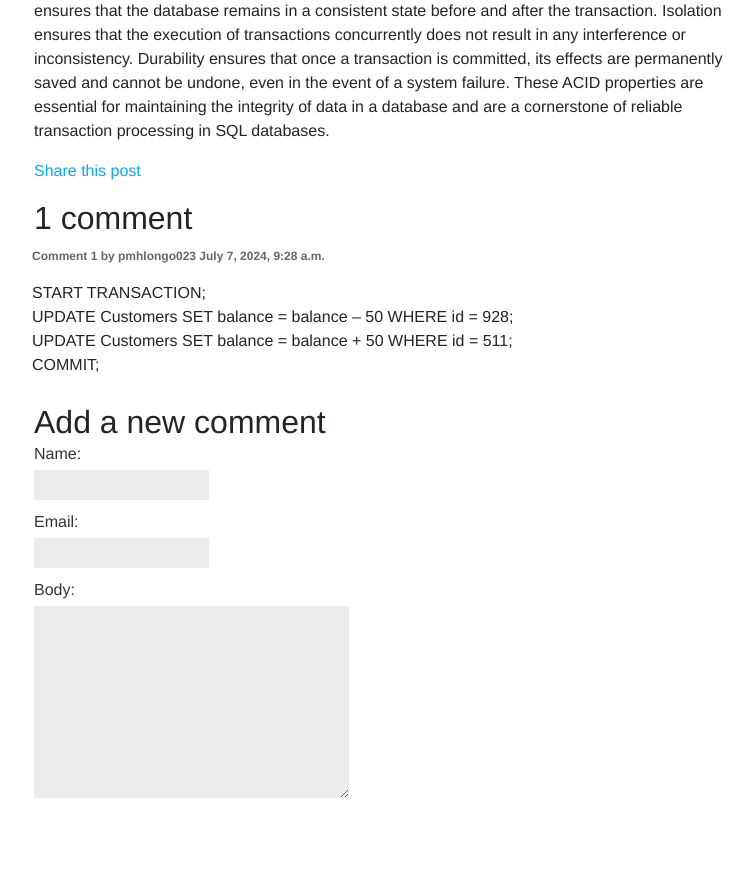
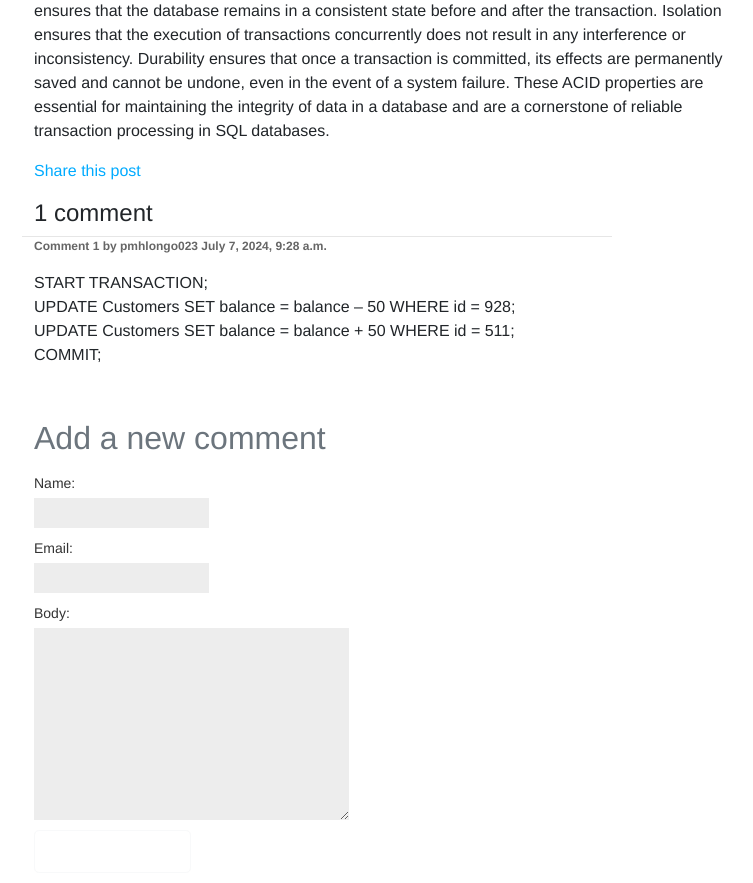
Before and after one commit to PhilaniMhlongo/Django-Blog, a Django app: a page that uses mysite/blog/templates/blog/post/details.html in a window 1280 px wide. Shown: the part 187-1070 px from the top of the page, without its empty margins (8-761 px from the left). Before the commit the page ends 985 px from the top, so only its background shows below. Run offline with Django 4.2, Linux system fonts and the light colour scheme; data comes from the database, SQL or seed files in the repository.

Commit message:
Presentation ready

```diff
--- a/mysite/blog/static/css/blog.css
+++ b/mysite/blog/static/css/blog.css
@@ -116,13 +116,18 @@
 }
 
 /* comments */
-.comment {
-    padding:10px;
+
+.container .row .comment {
+  border-top: 1px solid #e6e6e6;
+  margin-right: 1rem;
+  padding-bottom: 0.125rem;
+  width: 80%;
 }
-.comment:nth-child(even) {
+.container .row .comment:nth-child(even) {
+    margin-right: auto;
     background:#efefef;
 }
-.comment .info {
+.container .row .comment .info {
     font-weight:bold;
     font-size:12px;
     color:#666;
--- a/mysite/blog/templates/blog/post/details.html
+++ b/mysite/blog/templates/blog/post/details.html
@@ -17,9 +17,9 @@
     </a>
   </p>
   {% with comments.count as total_comments %}
-    <h2>
+    <h4>
         {{ total_comments }} comment{{ total_comments|pluralize }}
-    </h2>
+    </h4>
   {% endwith %}
   {% for comment in comments %}
   <div class="comment">
@@ -27,6 +27,7 @@
       Comment {{ forloop.counter }} by {{ comment.name }}
       {{ comment.created }}
     </p>
+
     {{ comment.body|linebreaks }}
   </div>
 {% empty %}
--- a/mysite/blog/templates/blog/post/includes/comment_form.html
+++ b/mysite/blog/templates/blog/post/includes/comment_form.html
@@ -1,6 +1,11 @@
+<div class="form-text form-floating">
+
 <h2>Add a new comment</h2>
+
 <form action="{% url "blog:post_comment" post.id %}" method="post">
   {{ form.as_p }}
   {% csrf_token %}
-  <p><input type="submit" value="Add comment"></p>
+  <p><input class="btn btn-light btn-lg px-4 me-md-2" type="submit" value="Add comment"></p>
+
 </form>
+</div>
```
